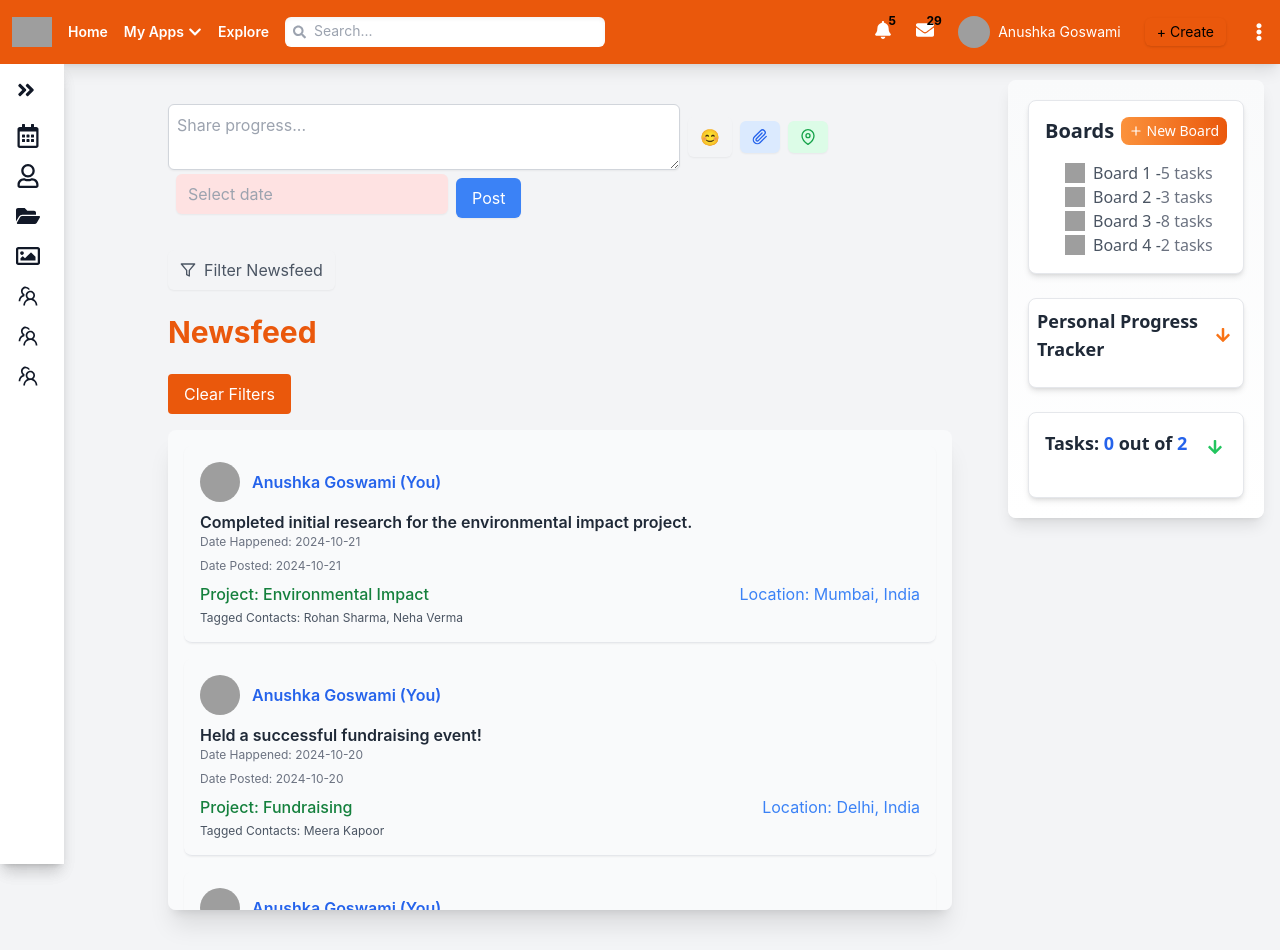
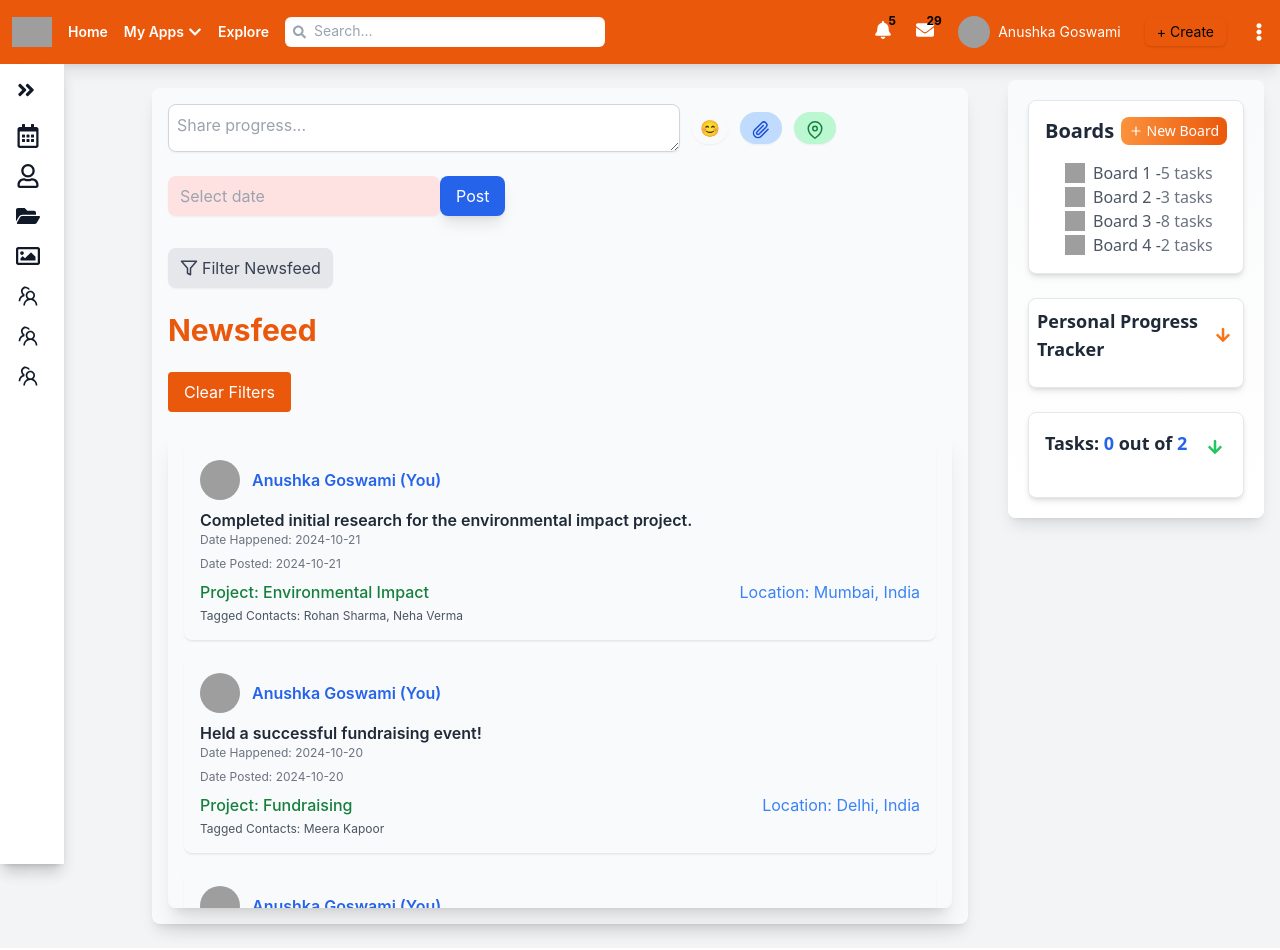
Before and after one commit to goswamiAnushka/redesign_M, a React (Create React App) app in the folder my-homepage/: page / in a window 1280 px wide. Built offline with nearby package versions, Linux system fonts and the light colour scheme; grey boxes are pictures that could not be loaded.

Commit message:
final commit

```diff
--- a/my-homepage/src/components/LeftColumn.tsx
+++ b/my-homepage/src/components/LeftColumn.tsx
@@ -23,7 +23,7 @@ const LeftColumn: React.FC<LeftColumnProps> = ({ isOpen, toggleSidebar }) => {
 
   const projects = ['Marketing Campaign', 'Product Launch'];
   const events = ['Event 1', 'Event 2'];
-  const contacts = ['John Doe', 'Jane Smith'];
+  const contacts = ['Ravi', 'David'];
   const organizations = ['Organization 1', 'Organization 2'];
 
   const followers = [
--- a/my-homepage/src/components/MiddleColumn.tsx
+++ b/my-homepage/src/components/MiddleColumn.tsx
@@ -3,7 +3,7 @@ import Newsfeed from './Newsfeed';
 import TimelineFilters from './TimelineFilters';
 // @ts-ignore
 import EmojiPicker from 'emoji-picker-react';
-import { FiPaperclip, FiCalendar, FiRefreshCw, FiFilter, FiMapPin } from 'react-icons/fi';
+import { FiPaperclip, FiRefreshCw, FiFilter, FiMapPin } from 'react-icons/fi';
 import { FaTasks, FaClipboardList } from 'react-icons/fa';
 import { BsFillPersonCheckFill } from 'react-icons/bs';
 import DatePicker from 'react-datepicker'; // Date picker library
@@ -118,10 +118,7 @@ const MiddleColumn: React.FC = () => {
     setSelectedProject(e.target.value);
   };
 
-  const handleRefresh = () => {
-    console.log('Newsfeed refreshed');
-    // Implement refresh logic if needed
-  };
+
 
   const renderTabContent = () => {
     switch (activeTab) {
@@ -242,27 +239,29 @@ const MiddleColumn: React.FC = () => {
   };
 
   return (
-    <div className="flex-grow p-4">
+    <div className="flex-grow p-4 bg-gray-50 rounded-lg shadow-lg max-w-4xl mx-auto">
       <div className="mb-4">
-        <div className="flex flex-wrap items-center space-x-2">
+        <div className="flex flex-wrap items-center space-x-3 space-y-3 sm:space-y-0 mb-3">
           <textarea
             value={postText}
             onChange={handlePostChange}
-  placeholder="Share progress..." // This sets the placeholder, not the value
-  className="w-full border border-gray-300 rounded-md p-2 shadow-sm focus:ring-blue-500 sm:max-w-xs lg:max-w-lg"
+            placeholder="Share progress..."
+            className="flex-grow border border-gray-300 rounded-lg p-2 shadow-sm focus:ring-blue-500 focus:border-blue-500 transition duration-200 ease-in-out sm:max-w-xs lg:max-w-lg"
+            style={{ height: "3rem" }}
           />
-
+          <div className="relative flex items-center">
             <button
               onClick={() => setShowEmojiPicker(!showEmojiPicker)}
-            className="px-3 py-2 bg-yellow-100 text-yellow-600 rounded-md shadow-sm"
+              className="px-2 py-1 bg-yellow-200 text-yellow-700 rounded-full shadow-sm transition hover:bg-yellow-300 text-sm sm:text-base"
             >
               😊
             </button>
             {showEmojiPicker && (
-            <div className="absolute z-10">
+              <div className="absolute top-8 z-10 shadow-md bg-white rounded-lg">
                 <EmojiPicker onEmojiClick={handleEmojiClick} />
               </div>
             )}
+          </div>
           <input
             type="file"
             onChange={handleFileChange}
@@ -271,49 +270,51 @@ const MiddleColumn: React.FC = () => {
           />
           <label
             htmlFor="file-input"
-            className="px-3 py-2 bg-blue-100 text-blue-600 rounded-md shadow-sm cursor-pointer"
+            className="px-3 py-1 bg-blue-200 text-blue-700 rounded-full shadow-sm cursor-pointer transition hover:bg-blue-300 text-sm sm:text-base"
           >
-            <FiPaperclip />
+            <FiPaperclip className="inline-block text-lg" />
           </label>
           <button
             onClick={() => setSelectedLocation('')}
-            className="px-3 py-2 bg-green-100 text-green-600 rounded-md shadow-sm"
+            className="px-3 py-1 bg-green-200 text-green-700 rounded-full shadow-sm transition hover:bg-green-300 text-sm sm:text-base"
           >
-            <FiMapPin />
+            <FiMapPin className="inline-block text-lg" />
           </button>
+        </div>
+
         {selectedLocation !== '' && (
           <input
             type="text"
             value={selectedLocation}
             onChange={(e) => setSelectedLocation(e.target.value)}
             placeholder="Type location"
-              className="w-full mt-2 p-2 border border-green-300 rounded-md shadow-sm sm:max-w-xs lg:max-w-lg"
+            className="w-full mt-1 p-2 border border-green-300 rounded-lg shadow-sm focus:ring-green-500 focus:border-green-500 transition duration-200 ease-in-out sm:max-w-xs lg:max-w-lg"
           />
         )}
+
         <DatePicker
           selected={selectedDate}
           onChange={(date) => setSelectedDate(date)}
           placeholderText="Select date"
-  className="px-3 py-2 bg-red-100 text-red-600 rounded-md shadow-sm"
+          className="px-3 py-2 mt-2 bg-red-100 text-red-700 rounded-lg shadow-sm focus:ring-red-500 focus:border-red-500 transition duration-200 ease-in-out w-full sm:w-auto"
         />
+
         <button
           onClick={handlePostSubmit}
-  className="mt-2 px-4 py-2 bg-blue-500 text-white rounded-md shadow-sm" // Added mt-2 here
+          className="mt-3 px-4 py-2 bg-blue-600 text-white rounded-lg shadow-lg hover:bg-blue-700 transition w-full sm:w-auto text-sm sm:text-base"
         >
           Post
         </button>
 
-        </div>
         {error && <p className="text-red-500 mt-2">{error}</p>}
       </div>
 
       {showPostDetails && (
         <div className="border-t mt-4 pt-4">
-          <div className="mb-4">
-            <h2 className="font-bold text-lg mb-2">Provide details for your post</h2>
+          <h2 className="font-bold text-lg mb-3">Provide details for your post</h2>
           <div className="mb-4">
             <label className="font-semibold text-gray-700">Tag Contacts:</label>
-              <div className="flex space-x-2 mt-2">
+            <div className="flex flex-wrap space-x-1 mt-1">
               {contacts.map((contact) => (
                 <button
                   key={contact}
@@ -324,7 +325,7 @@ const MiddleColumn: React.FC = () => {
                         : [...prev, contact]
                     )
                   }
-                    className={`px-3 py-1 rounded-full shadow-sm ${
+                  className={`px-2 py-1 rounded-full shadow-sm transition duration-200 text-sm sm:text-base ${
                     contactsToTag.includes(contact)
                       ? 'bg-blue-200 text-blue-800'
                       : 'bg-gray-100 text-gray-600'
@@ -341,7 +342,7 @@ const MiddleColumn: React.FC = () => {
             <select
               value={selectedProject}
               onChange={handleProjectSelection}
-                className="w-full bg-white border border-gray-300 rounded-md p-2 shadow-sm"
+              className="w-full bg-white border border-gray-300 rounded-lg p-2 shadow-sm focus:ring-blue-500 focus:border-blue-500 transition duration-200 ease-in-out text-sm sm:text-base"
             >
               <option value="">Select a project</option>
               {projects.map((project) => (
@@ -353,11 +354,13 @@ const MiddleColumn: React.FC = () => {
           </div>
 
           <div className="mb-4">
-              <div className="flex space-x-2">
+            <div className="flex flex-wrap space-x-3">
               <button
                 onClick={() => handleTabChange('Progress')}
-                  className={`px-4 py-2 rounded-md shadow-sm ${
-                    activeTab === 'Progress' ? 'bg-orange-200 text-orange-600' : 'bg-gray-100'
+                className={`px-4 py-2 rounded-lg shadow-sm transition duration-200 text-sm sm:text-base ${
+                  activeTab === 'Progress'
+                    ? 'bg-orange-300 text-orange-800'
+                    : 'bg-gray-200'
                 }`}
               >
                 <FaTasks className="inline-block mr-1" />
@@ -365,8 +368,8 @@ const MiddleColumn: React.FC = () => {
               </button>
               <button
                 onClick={() => handleTabChange('Activity')}
-                  className={`px-4 py-2 rounded-md shadow-sm ${
-                    activeTab === 'Activity' ? 'bg-green-200 text-green-600' : 'bg-gray-100'
+                className={`px-4 py-2 rounded-lg shadow-sm transition duration-200 text-sm sm:text-base ${
+                  activeTab === 'Activity' ? 'bg-green-300 text-green-800' : 'bg-gray-200'
                 }`}
               >
                 <FaClipboardList className="inline-block mr-1" />
@@ -374,8 +377,10 @@ const MiddleColumn: React.FC = () => {
               </button>
               <button
                 onClick={() => handleTabChange('Interactions')}
-                  className={`px-4 py-2 rounded-md shadow-sm ${
-                    activeTab === 'Interactions' ? 'bg-blue-200 text-blue-600' : 'bg-gray-100'
+                className={`px-4 py-2 rounded-lg shadow-sm transition duration-200 text-sm sm:text-base ${
+                  activeTab === 'Interactions'
+                    ? 'bg-blue-300 text-blue-800'
+                    : 'bg-gray-200'
                 }`}
               >
                 <BsFillPersonCheckFill className="inline-block mr-1" />
@@ -383,8 +388,8 @@ const MiddleColumn: React.FC = () => {
               </button>
               <button
                 onClick={() => handleTabChange('Impact')}
-                  className={`px-4 py-2 rounded-md shadow-sm ${
-                    activeTab === 'Impact' ? 'bg-yellow-200 text-yellow-600' : 'bg-gray-100'
+                className={`px-4 py-2 rounded-lg shadow-sm transition duration-200 text-sm sm:text-base ${
+                  activeTab === 'Impact' ? 'bg-yellow-300 text-yellow-800' : 'bg-gray-200'
                 }`}
               >
                 <FiRefreshCw className="inline-block mr-1" />
@@ -397,11 +402,10 @@ const MiddleColumn: React.FC = () => {
 
           <button
             onClick={handleUpdate}
-              className="mt-4 px-4 py-2 bg-blue-500 text-white rounded-md shadow-sm"
+            className="mt-4 px-5 py-2 bg-blue-600 text-white rounded-lg shadow-lg hover:bg-blue-700 transition w-full sm:w-auto text-sm sm:text-base"
           >
             Update
           </button>
-          </div>
         </div>
       )}
 
@@ -409,9 +413,9 @@ const MiddleColumn: React.FC = () => {
         <div className="mb-4">
           <button
             onClick={() => setShowFilters(!showFilters)}
-            className="px-3 py-2 bg-gray-100 text-gray-600 rounded-md shadow-sm flex items-center"
+            className="px-3 py-2 bg-gray-200 text-gray-700 rounded-lg shadow-sm flex items-center hover:bg-gray-300 transition text-sm sm:text-base"
           >
-            <FiFilter className="mr-2" /> Filter Newsfeed
+            <FiFilter className="mr-1 text-lg" /> Filter Newsfeed
           </button>
         </div>
         {showFilters && (
@@ -423,6 +427,6 @@ const MiddleColumn: React.FC = () => {
       </div>
     </div>
   );
+
 };
-
 export default MiddleColumn;
--- a/my-homepage/src/components/ProjectShortcuts.tsx
+++ b/my-homepage/src/components/ProjectShortcuts.tsx
@@ -4,6 +4,7 @@ import { AiFillFolder, AiOutlinePlus } from 'react-icons/ai';
 import Navbar from './Navbar';
 
 const ProjectShortcuts: React.FC = () => {
+  <Navbar/>
   const projects = [
     { name: 'Marketing Campaign', status: 'In Progress' },
     { name: 'Product Launch', status: 'Completed' },
```
Also changed, not shown: my-homepage/src/components/ContactShortcuts.tsx (+6 -6 lines). Lines whose indentation alone changed are shown as unchanged.
